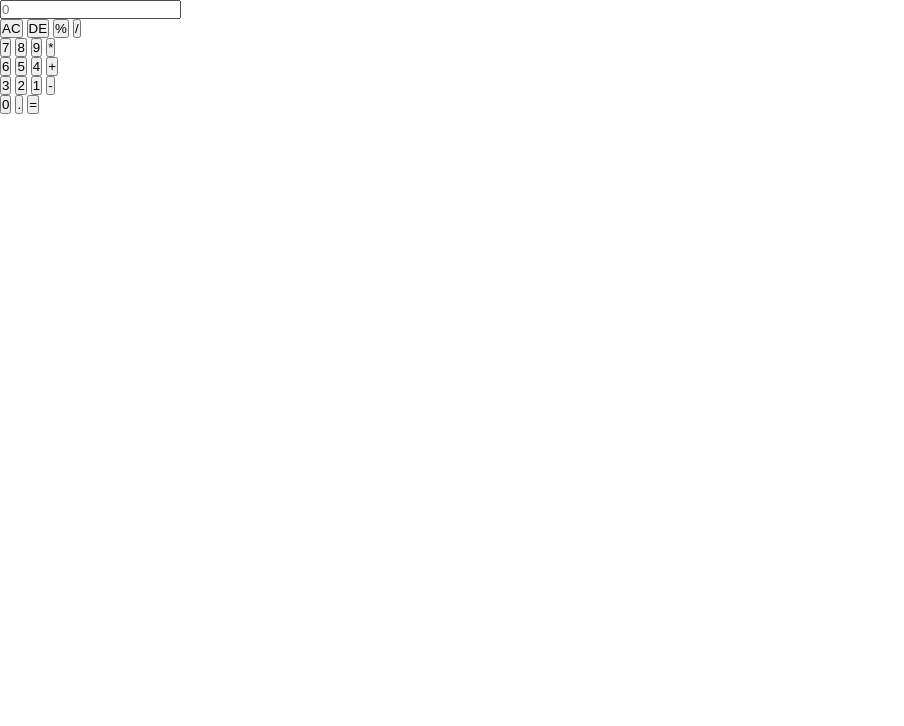
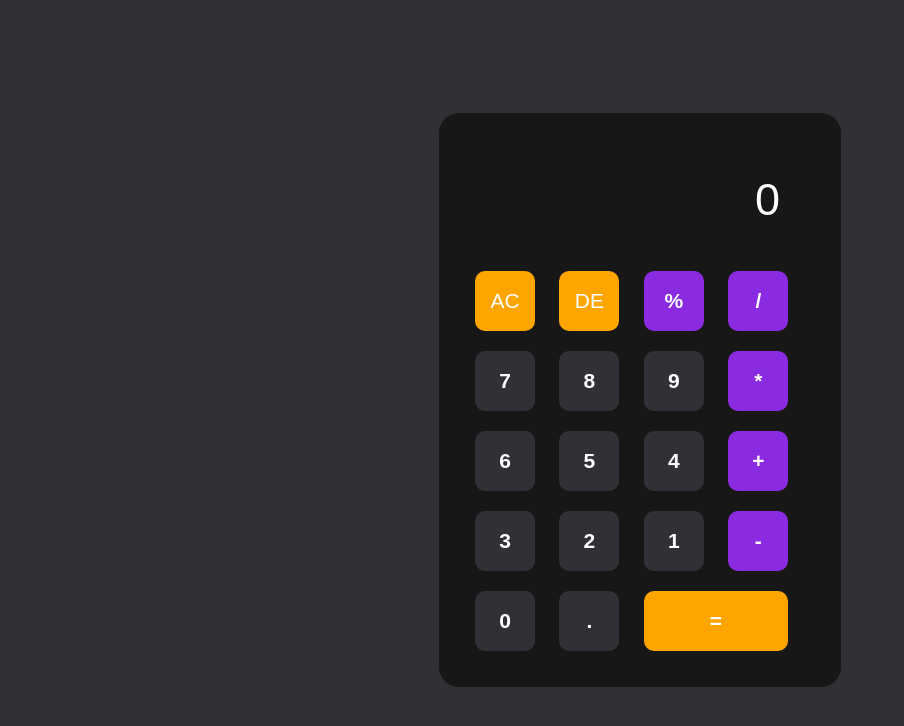
Before and after one commit to er4files/kalkulator, a plain HTML site: page index.html in a window 1280 px wide. Shown: the whole page, without its empty margins (0-904 px from the left). Drawn offline with Linux system fonts and the light colour scheme.

Commit message:
commit kedua

```diff
--- a/main.js
+++ b/main.js
@@ -0,0 +1,25 @@
+let input = document.getElementById('inputbox');
+let buttons = document.querySelectorAll('button');
+
+let string = "";
+let arr = Array.from(buttons);
+arr.forEach(buttons => {
+    buttons.addEventListener('click'), (e) => {
+        if (e.target.innerHTML == '=') {
+            string = eval(string);
+            input.value = string;
+        }
+        else if (e.target.innerHTML == 'AC') {
+            string = "";
+            input.value = string;
+        }
+        else if (e.target.innerHTML == 'DE') {
+            string = string.substring(0, string.length - 1);
+            input.value = string;
+        }
+        else {
+            string += e.target.innerHTML;
+            input.value = string;
+        }
+    }
+})
--- a/style.css
+++ b/style.css
@@ -3,5 +3,69 @@
 * {
     padding: 0;
     margin: 0;
+    box-sizing: border-box;
+    font-family: 'Poppins', sans-serif;
+}
 
+.container {
+    height: 100vh;
+    width: 100%;
+    background: #303136;
+    display: flex;
+    align-items: center;
+    justify-content: center;
 }
+
+.kalkulator {
+    background: #171717;
+    padding: 26px;
+    border-radius: 20px;
+}
+
+input {
+    width: 330px;
+    padding: 25px;
+    margin: 10px;
+    background: transparent;
+    border: none;
+    outline: none;
+    font-size: 45px;
+    text-align: right;
+    color: #fff;
+}
+
+input::placeholder {
+    color: #fff;
+}
+
+button {
+    border: none;
+    outline: none;
+    width: 60px;
+    height: 60px;
+    border-radius: 10px;
+    background: #303136;
+    font-size: 21px;
+    font-weight: 600;
+    color: white;
+    margin: 10px;
+    cursor: pointer;
+}
+
+.hasil {
+    width: 144px;
+    color: white;
+    background: orange;
+    font-weight: 700;
+}
+
+.main {
+    color: white;
+    background: orange;
+    font-weight: 400;
+}
+
+.operator {
+    color: white;
+    background: blueviolet;
+}
```
